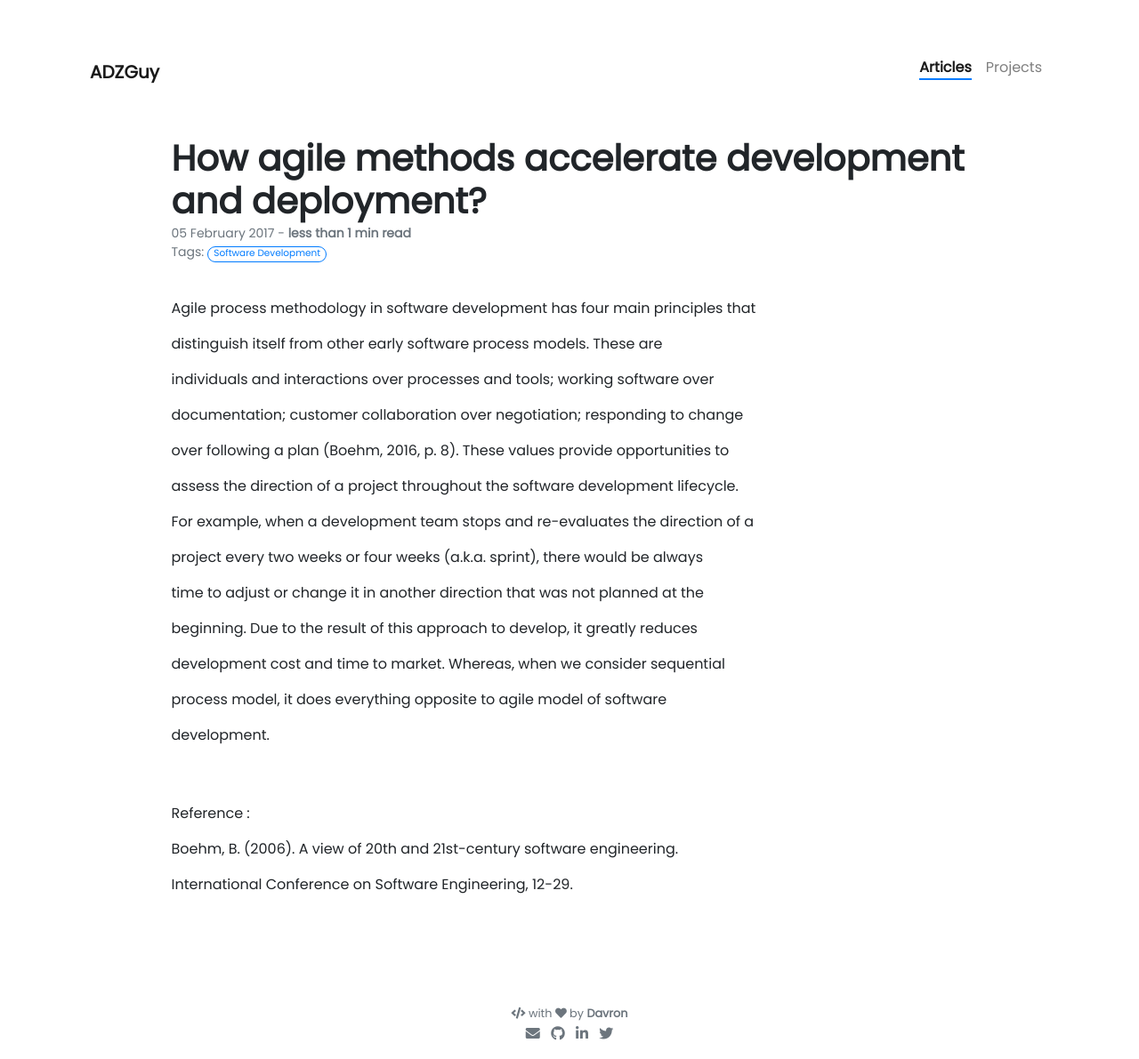
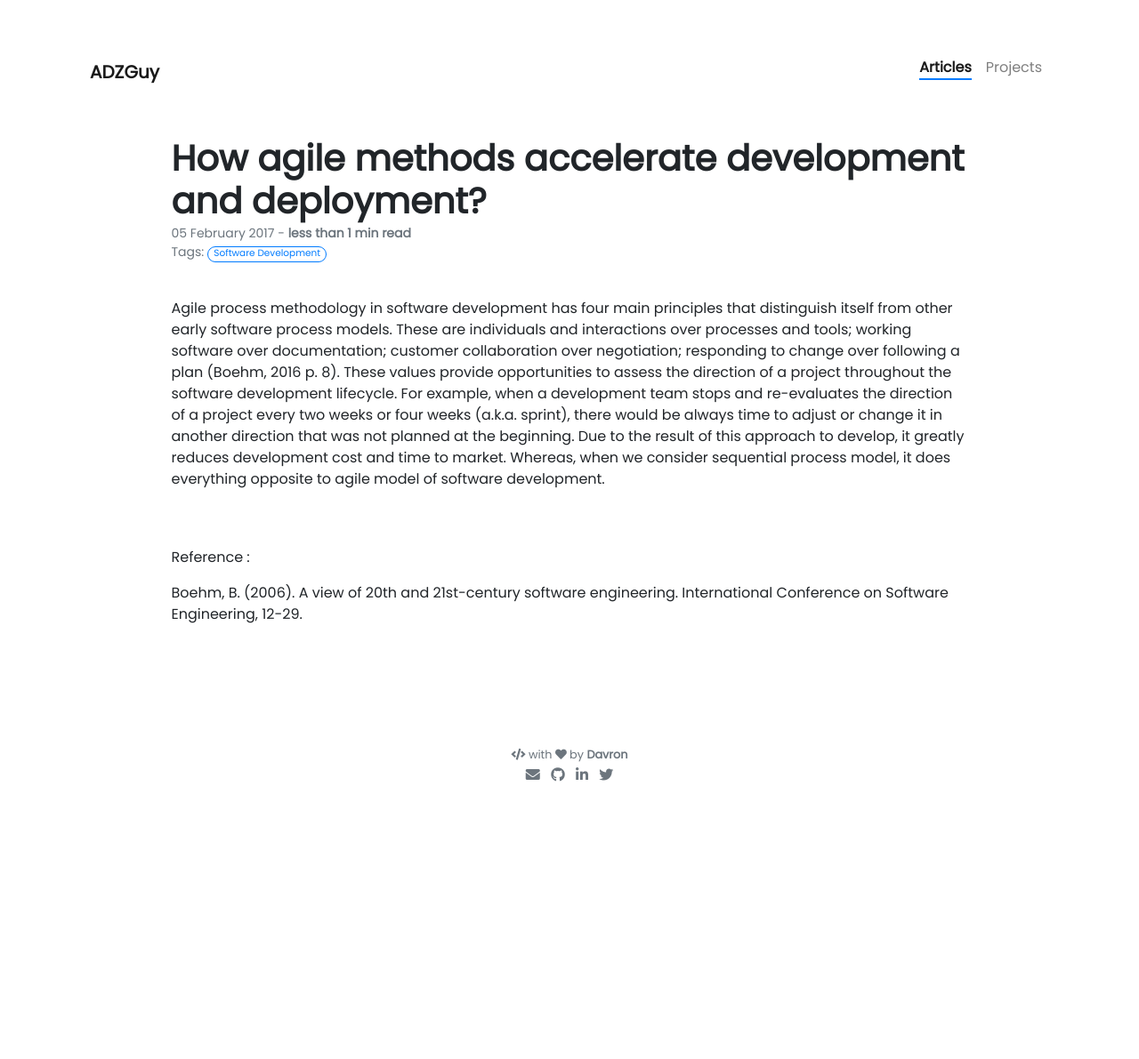
Before and after one commit to adzguy/portfolio, a Jekyll site: the page built from _posts/2017-02-05-Agile-in-Software-Development.md, in a window 1280 px wide. Shown: the whole page at 89% size. Built offline with Jekyll 4.4.1, drawn with Linux system fonts in a browser that asks for light colours; nearby versions of some CDN libraries; our own code applies the rules of GitHub Pages for plain Markdown files; after the commit the page ends 900 px from its top, so only the background shows below that.

```diff
--- a/_posts/2017-02-05-Agile-in-Software-Development.md
+++ b/_posts/2017-02-05-Agile-in-Software-Development.md
@@ -7,36 +7,11 @@ description: Agile process methodology in software development has four main pri
 ---
 
 <br>
-Agile process methodology in software development has four main principles that
-
-distinguish itself from other early software process models. These are
-
-individuals and interactions over processes and tools; working software over
-
-documentation; customer collaboration over negotiation; responding to change
-
-over following a plan (Boehm, 2016, p. 8). These values provide opportunities to
-
-assess the direction of a project throughout the software development lifecycle.
-
-For example, when a development team stops and re-evaluates the direction of a
-
-project every two weeks or four weeks (a.k.a. sprint), there would be always
-
-time to adjust or change it in another direction that was not planned at the
-
-beginning. Due to the result of this approach to develop, it greatly reduces
-
-development cost and time to market. Whereas, when we consider sequential
-
-process model, it does everything opposite to agile model of software
-
-development.
+Agile process methodology in software development has four main principles that distinguish itself from other early software process models. These are individuals and interactions over processes and tools; working software over documentation; customer collaboration over negotiation; responding to change over following a plan (Boehm, 2016 p. 8). These values provide opportunities to assess the direction of a project throughout the software development lifecycle. For example, when a development team stops and re-evaluates the direction of a project every two weeks or four weeks (a.k.a. sprint), there would be always time to adjust or change it in another direction that was not planned at the beginning. Due to the result of this approach to develop, it greatly reduces development cost and time to market. Whereas, when we consider sequential process model, it does everything opposite to agile model of software development.
 
 <br>
 <br>
 Reference :
 
 Boehm, B. (2006). A view of 20th and 21st-century software engineering.
-
 International Conference on Software Engineering, 12-29.
```
Also changed, not shown: _posts/2017-02-15-Different-Requirments-in -Software-Engineering.md (+2 -41 lines), _posts/2017-04-05-Quality-Assurance.md (+2 -28 lines), _posts/2017-04-05-Software-Maintenance.md (+2 -24 lines), _posts/2017-04-05-Testing-Mobile-Apps.md (+2 -17 lines).
